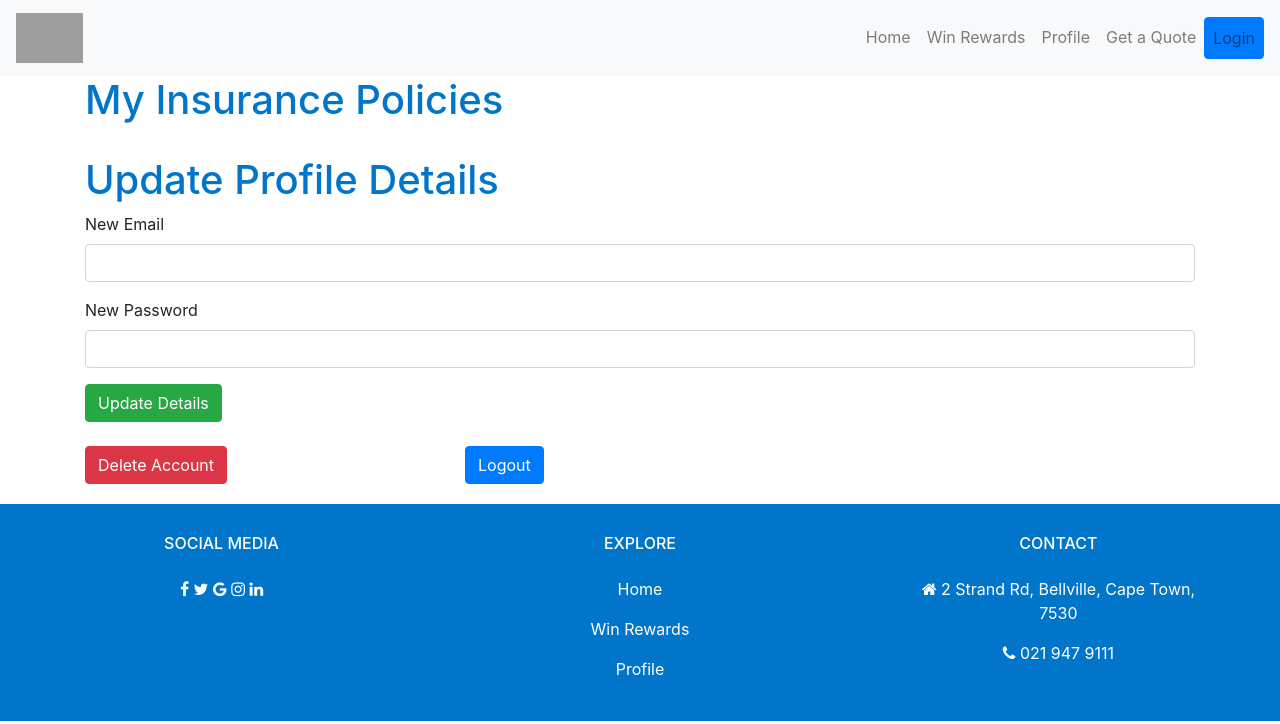
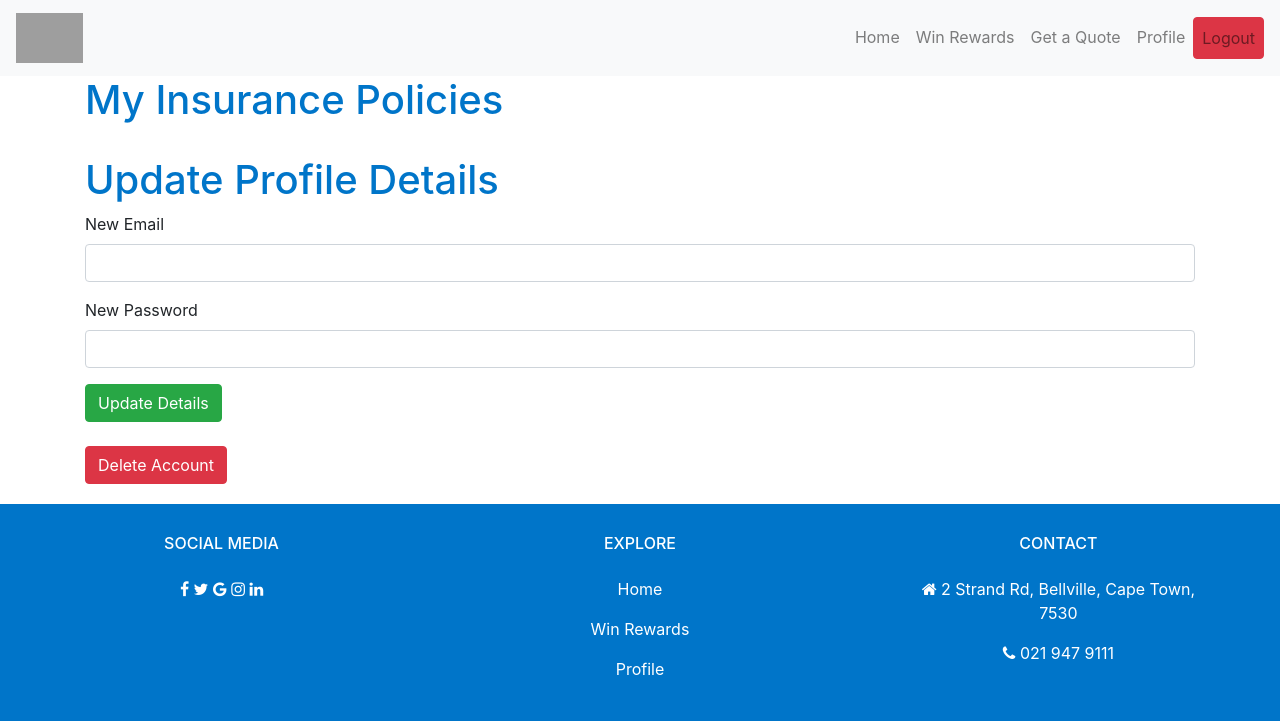
Before and after one commit to AlexDylanLazarus/Insurance-app, a Flask app: page /profile in a window 1280 px wide. Shown: the top 724 px of the page. Run offline with Flask 3, Linux system fonts and the light colour scheme; the visitor is signed in with stand-in values (Sample User, id 1); some libraries are stand-ins or nearby versions; grey boxes are pictures that could not be loaded.

Commit message:
hide certain nav links and shown certain nav links based on logged in or logged out

```diff
--- a/routes/main_bp.py
+++ b/routes/main_bp.py
@@ -158,7 +158,7 @@ def logout():
     logout_user()
     session.clear()
     flash("You have been logged out successfully.", "success")
-    return redirect(url_for("users_bp.login"))
+    return redirect(url_for("main_bp.pol"))
 
 
 @main_bp.route("/delete_account", methods=["POST"])
--- a/templates/base.html
+++ b/templates/base.html
@@ -29,14 +29,22 @@
                 <a class="nav-link" href="/">Win Rewards</a>
             </li>
             <li class="nav-item">
+                <a class="nav-link" href="/get_a_quote">Get a Quote</a>
+            </li>
+            {% if current_user.is_authenticated %}
+                <li class="nav-item">
                     <a class="nav-link" href="/profile">Profile</a>
                 </li>
                 <li class="nav-item">
-                    <a class="nav-link" href="/get_a_quote">Get a Quote</a>
+                    <form action="/logout" method="post">
+                        <button class="nav-link btn btn-danger" type="submit">Logout</button>
+                    </form>
                 </li>
+            {% else %}
                 <li class="nav-item">
                     <a class="nav-link btn btn-primary" href="/login">Login</a>
                 </li>
+            {% endif %}
         </ul>
     </div>
 </nav>
--- a/templates/profile.html
+++ b/templates/profile.html
@@ -54,11 +54,6 @@
                 <button type="submit" class="btn btn-danger">Delete Account</button>
             </form>
         </div>
-        <div class="col-md-4">
-            <form action="/logout" method="POST">
-                <button type="submit" class="btn btn-primary">Logout</button>
-            </form>
-        </div>
     </div>
 </div>
 {% endblock %}
```
Also changed, not shown: templates/login.html (+1 -8 lines), templates/pol.html (+8 -0 lines). Lines whose indentation alone changed are shown as unchanged.
